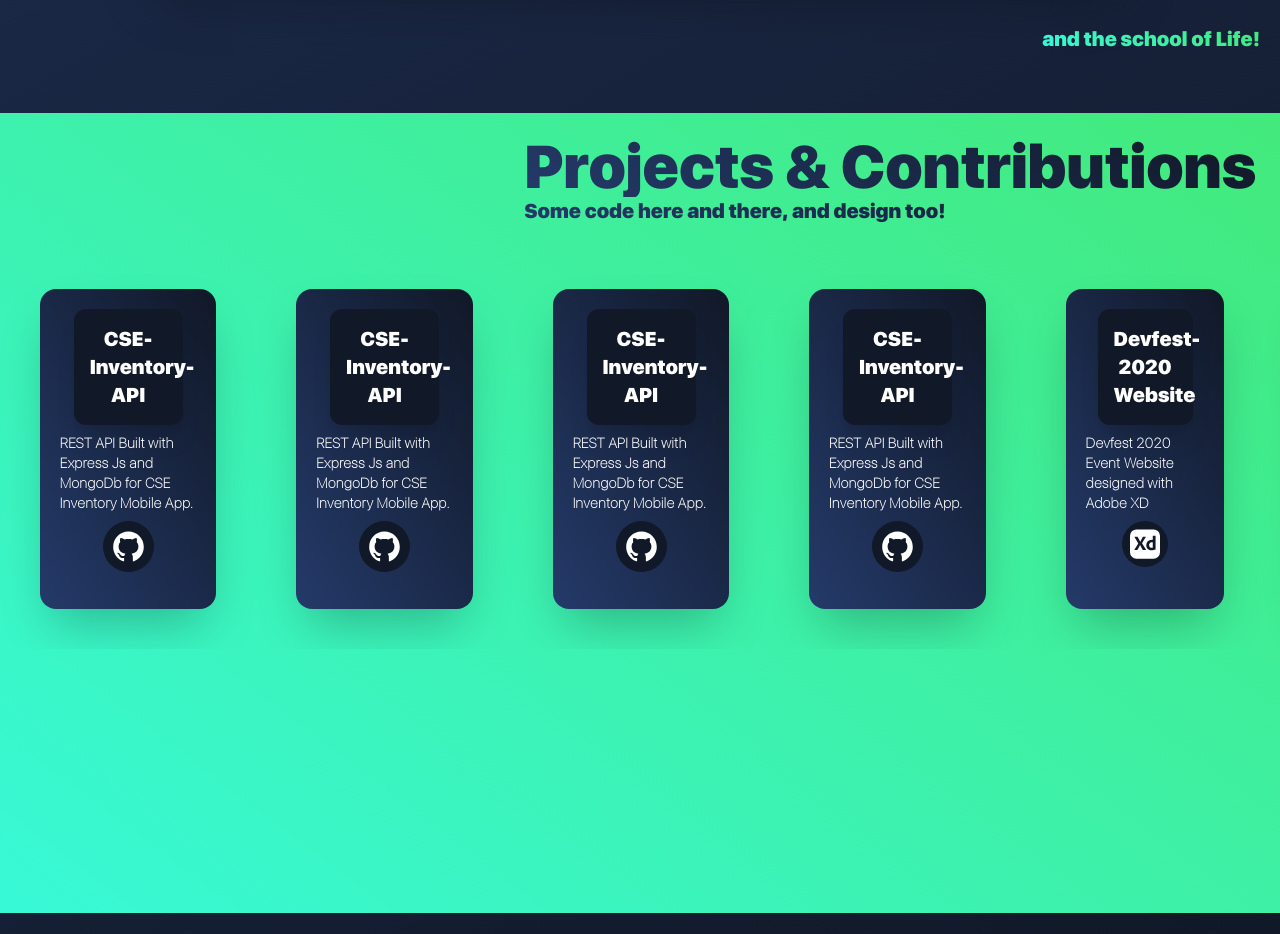
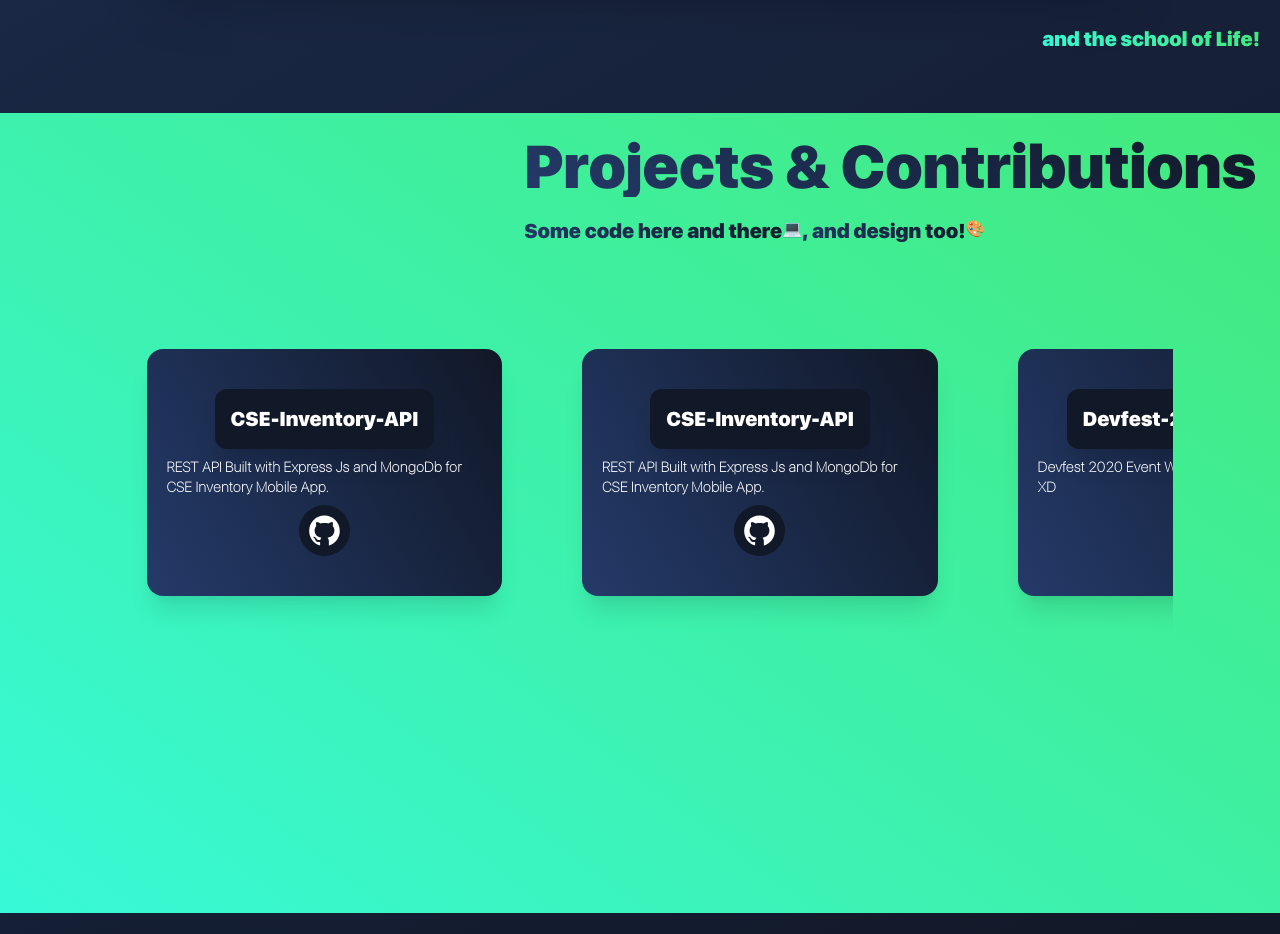
Before and after one commit to louaibouzaher/louaibouzaher.github.io, a React (Create React App) app: page / in a window 1280 px wide. Shown: the part 2040-2974 px from the top of the page. Built offline with nearby package versions, Linux system fonts and the light colour scheme.

Commit message:
Fixed Contributions Section

```diff
--- a/src/App.css
+++ b/src/App.css
@@ -18,7 +18,7 @@
 
 .gradientBorder {
   transition: all 1s;
-  color: #FFFFFF;
+  color: #ffffff;
   border: rgba(255, 255, 255, 0.05) solid 1px;
 }
 .gradientBorder:hover {
@@ -32,11 +32,41 @@
 .image {
   filter: saturate(20%);
 }
-.gradientBackground{
-background-image: linear-gradient(217deg, #43e97b 0%, #38f9d7 100%);
+.gradientBackground {
+  background-image: linear-gradient(217deg, #43e97b 0%, #38f9d7 100%);
 }
-.grayGradientBackground{
-background-image: linear-gradient( 240deg,
-rgba(17, 24, 39, 1),
-rgb(36, 58, 105));
+.gradientBackgroundEdited {
+  background-image: linear-gradient(280deg, #43e9a9 0%, #38f9d7 100%);
 }
+.grayGradientBackground {
+  background-image: linear-gradient(
+    240deg,
+    rgba(17, 24, 39, 1),
+    rgb(36, 58, 105)
+  );
+}
+@media (min-width: 1024px) {
+  ::-webkit-scrollbar {
+    width: 20px;
+  }
+
+  /* Track */
+  ::-webkit-scrollbar-track {
+    box-shadow: inset 0 0 5px rgb(53, 53, 53);
+    border-radius: 10px;
+  }
+
+  /* Handle */
+  ::-webkit-scrollbar-thumb {
+    background-image: linear-gradient(
+      240deg,
+      rgba(17, 24, 39, 1),
+      rgb(36, 58, 105)
+    );
+    border-radius: 10px;
+  }
+}
+
+.pulse {
+  animation: pulse 10s ease-in-out infinite;
+}
--- a/src/Components/Conributions.js
+++ b/src/Components/Conributions.js
@@ -102,23 +102,37 @@ const Contributions = () => {
         "https://xd.adobe.com/view/685be0d7-f89f-4b25-b55c-a4fb805edc14-3d08/",
     },
   ]);
+
   return (
     <div className="my-10 flex flex-col w-full h-screen gradientBackground">
       <div className="self-end m-6 ">
-        <div className="font-sfb text-6xl blueGradientText">
+        <div className="font-sfb text-left sm:text-current text-4xl sm:text-6xl blueGradientText">
           {" "}
           Projects & Contributions{" "}
         </div>
-        <span className="flex font-sfb text-xl text-left blueGradientText">
-          Some code here and there, and design too!
-        </span>{" "}
+        <div className="mt-5 flex flex-row">
+          <span className="flex font-sfb text-xs sm:text-xl text-left blueGradientText">
+            Some code here and there
+          </span>{" "}
+          <span>💻</span>
+          <span className="flex font-sfb text-xs sm:text-xl blueGradientText">
+            , and design too!
+          </span>{" "}
+          <span> 🎨</span>
+        </div>
       </div>
-      <div className="flex flex-row overflow-x-scroll">
-        {Contributions.map((c,idx) => {
+      <div className="my-10 px-30 w-4/5 sm:w-5/6 flex flex-row overflow-x-scroll self-center">
+        <Contribution c={Contributions[0]} />
+        <Contribution c={Contributions[7]} />
+        <Contribution c={Contributions[6]} />
+        <Contribution c={Contributions[5]} />
+        <Contribution c={Contributions[5]} />
+        <Contribution c={Contributions[5]} />
+        {/* {Contributions.map((c,idx) => {
           return (
             <Contribution c={c} key={idx}/>
           )
-        })}
+        })} */}
       </div>
     </div>
   );
--- a/src/Components/Contribution.js
+++ b/src/Components/Contribution.js
@@ -14,14 +14,14 @@ const Contribution = ({c}) => {
     linkBehance,
   } = c
   return (
-    <div className="flex-grow h-80 flex flex-col items-center p-5 m-10 rounded-2xl shadow-2xl grayGradientBackground">
-      <div className="w-4/5 flex-grow-0 p-4 bg-gray-900 rounded-xl shadow-xl">
-        <div className="text-white font-sfb text-xl">{title ? title : 'NULL'}</div>
+    <div className="py-10 w-4/5 sm:w-1/3 flex-shrink-0 flex flex-col items-center p-5 m-10 rounded-2xl shadow-xl grayGradientBackground">
+      <div className="p-4 bg-gray-900 rounded-xl shadow-xl">
+        <div className="text-white font-sfb text-xl">{title}</div>
       </div>
-      <p className="my-2 text-sm text-white font sfl font-bold text-left tracking-wider ">
+      <p className="my-2 flex-grow w-full text-sm text-white font sfl font-bold text-left tracking-wider ">
        {description}
       </p>
-      <div className="flex flex-row justify-around mx-auto">
+      <div className="cursor-pointer flex flex-row justify-around mx-auto">
           {isGithub && (
         <div className="p-2 mx-1 rounded-full bg-gray-900 flex flex-row justify-around">
             <AiFillGithub
@@ -31,7 +31,7 @@ const Contribution = ({c}) => {
         </div>
           )}
           {isBehance && (
-        <div className="p-2 mx-1 rounded-full bg-gray-900 flex flex-row justify-around">
+        <div className="cursor-pointer p-2 mx-1 rounded-full bg-gray-900 flex flex-row justify-around">
             <AiFillBehanceCircle
               className="text-white hover:text-green-400"
               size={35}
@@ -39,7 +39,7 @@ const Contribution = ({c}) => {
         </div>
           )}
           {isXd && (
-        <div className="p-2 mx-1 rounded-full bg-gray-900 flex flex-row items-center">
+        <div className="cursor-pointer p-2 mx-1 rounded-full bg-gray-900 flex flex-row items-center">
             <SiAdobexd className="text-white hover:text-green-400" size={30} />
         </div>
           )}
```
Also changed, not shown: 1 other file (tests, documents, lock files or other folders).
